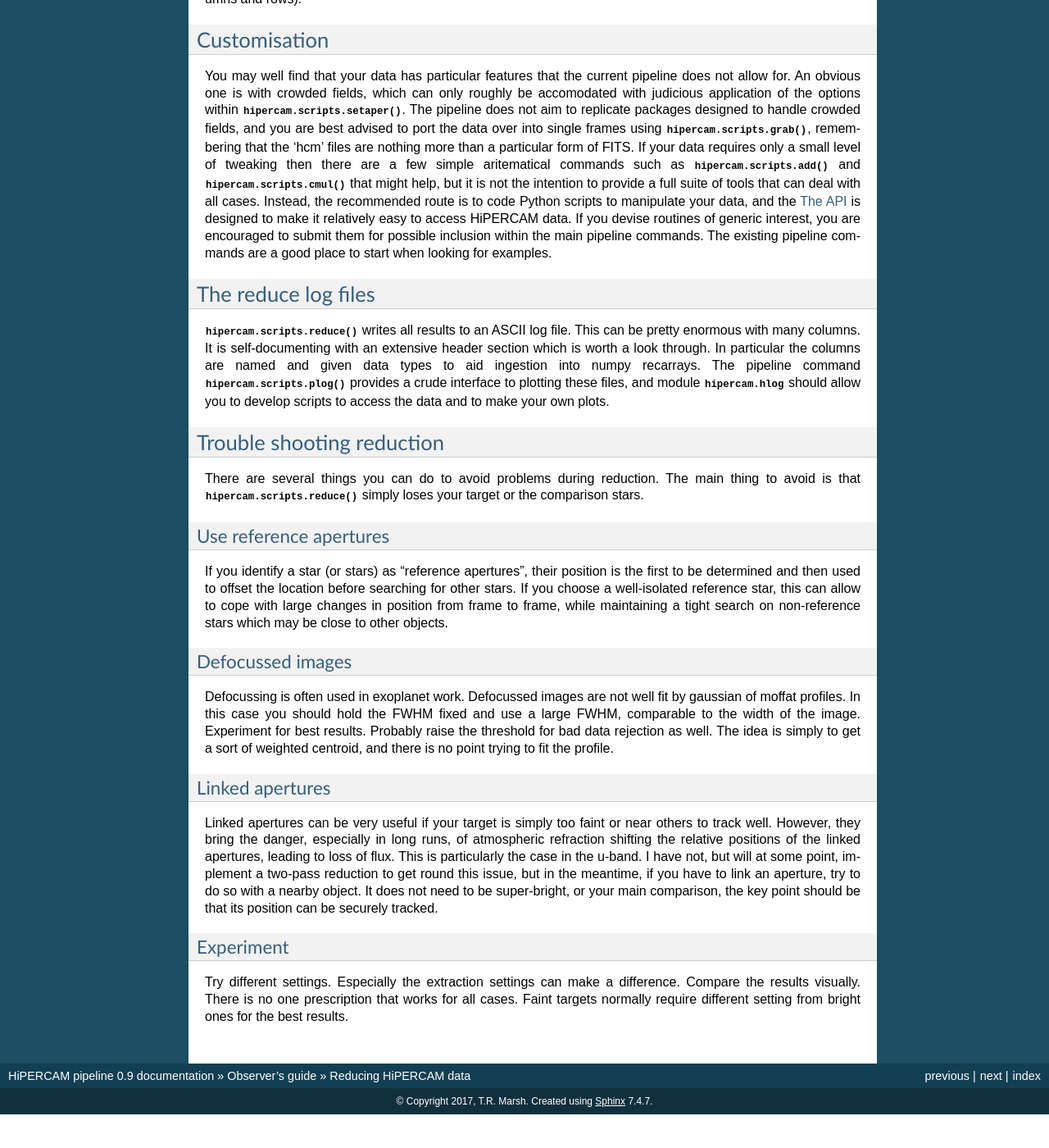
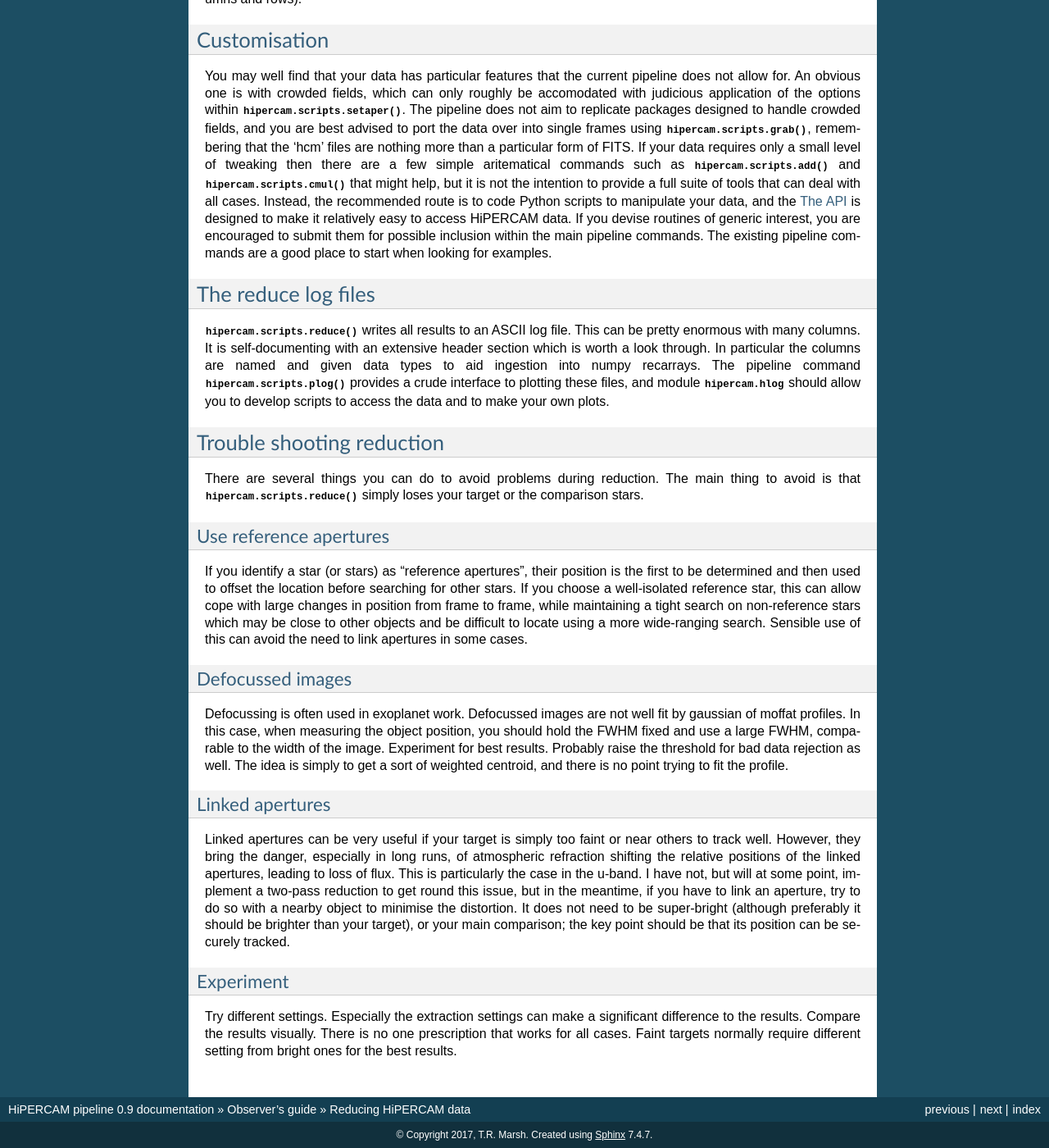
Before and after one commit to HiPERCAM/hipercam, a Sphinx documentation site: the page built from docs/reduction.rst, in a window 1280 px wide and 1400 px high, scrolled down 3708 px. Shown: the whole window at 82% size. Built offline with Sphinx 7.4.7, drawn with Linux system fonts in a browser that asks for light colours; formulas are drawn with MathJax 3; before the commit the page ends 5067 px from its top, so only the background shows below that.

Commit message:
more documentation work

```diff
--- a/docs/reduction.rst
+++ b/docs/reduction.rst
@@ -236,19 +236,20 @@ Use reference apertures
 If you identify a star (or stars) as "reference apertures", their position is
 the first to be determined and then used to offset the location before
 searching for other stars. If you choose a well-isolated reference star, this
-can allow to cope with large changes in position from frame to frame, while
+can allow cope with large changes in position from frame to frame, while
 maintaining a tight search on non-reference stars which may be close to other
-objects.
+objects and be difficult to locate using a more wide-ranging search. Sensible
+use of this can avoid the need to link apertures in some cases.
 
 Defocussed images
 -----------------
 
 Defocussing is often used in exoplanet work. Defocussed images are not well
-fit by gaussian of moffat profiles. In this case you should hold the FWHM
-fixed and use a large FWHM, comparable to the width of the image. Experiment
-for best results. Probably raise the threshold for bad data rejection as
-well. The idea is simply to get a sort of weighted centroid, and there is no
-point trying to fit the profile.
+fit by gaussian of moffat profiles. In this case, when measuring the object
+position, you should hold the FWHM fixed and use a large FWHM, comparable to
+the width of the image. Experiment for best results. Probably raise the
+threshold for bad data rejection as well. The idea is simply to get a sort of
+weighted centroid, and there is no point trying to fit the profile.
 
 Linked apertures
 ----------------
@@ -258,14 +259,16 @@ others to track well. However, they bring the danger, especially in long runs,
 of atmospheric refraction shifting the relative positions of the linked
 apertures, leading to loss of flux. This is particularly the case in the
 u-band. I have not, but will at some point, implement a two-pass reduction to
-get round this issue, but in the meantime, if you have to link an aperture, try to
-do so with a nearby object. It does not need to be super-bright, or your main
-comparison, the key point should be that its position can be securely tracked.
+get round this issue, but in the meantime, if you have to link an aperture,
+try to do so with a nearby object to minimise the distortion. It does not need
+to be super-bright (although preferably it should be brighter than your
+target), or your main comparison; the key point should be that its position
+can be securely tracked.
 
 Experiment
 ----------
 
 Try different settings. Especially the extraction settings can make a
-difference. Compare the results visually. There is no one prescription
-that works for all cases. Faint targets normally require different setting
-from bright ones for the best results.
+significant difference to the results. Compare the results visually. There is
+no one prescription that works for all cases. Faint targets normally require
+different setting from bright ones for the best results.
```
